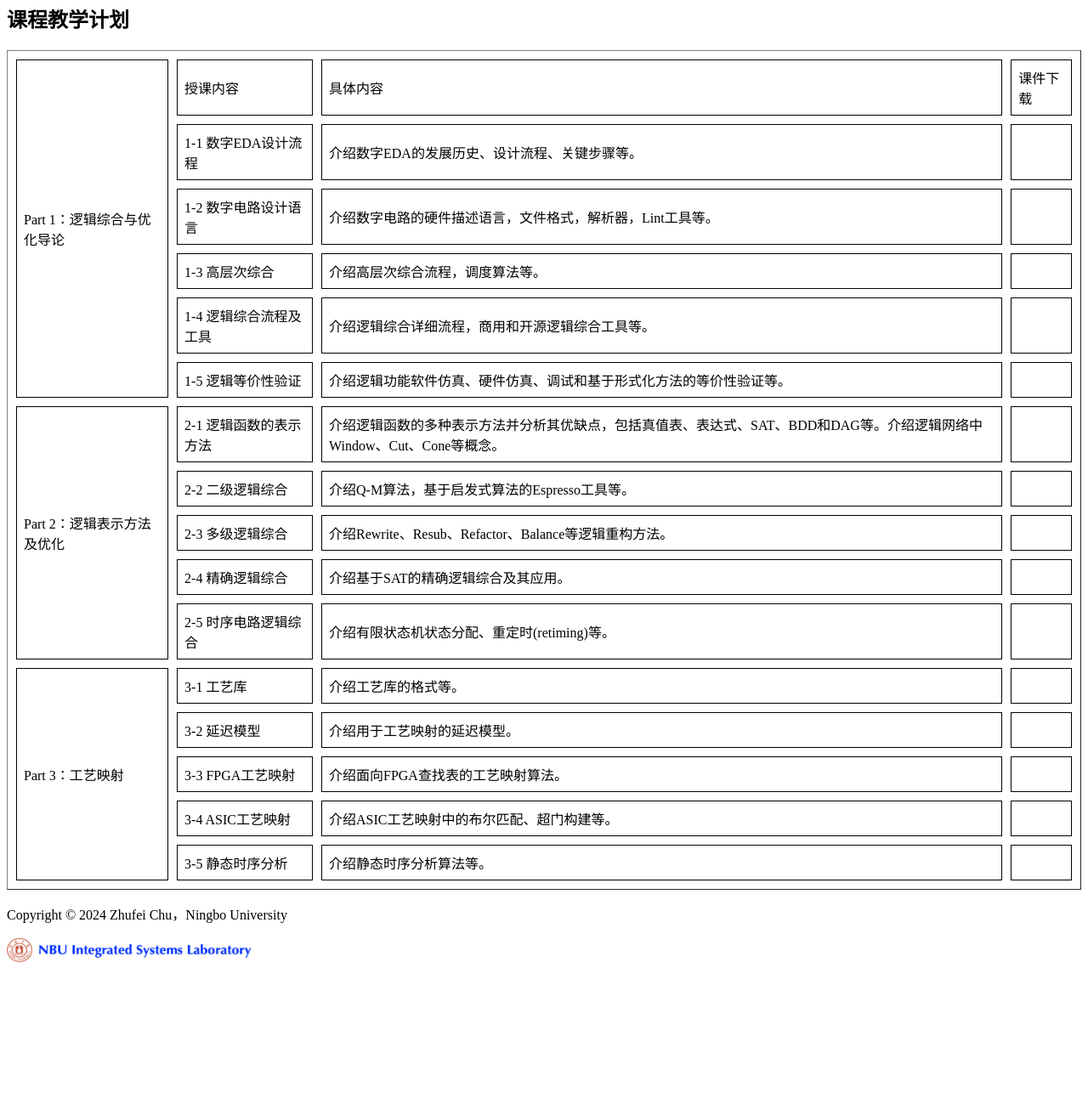
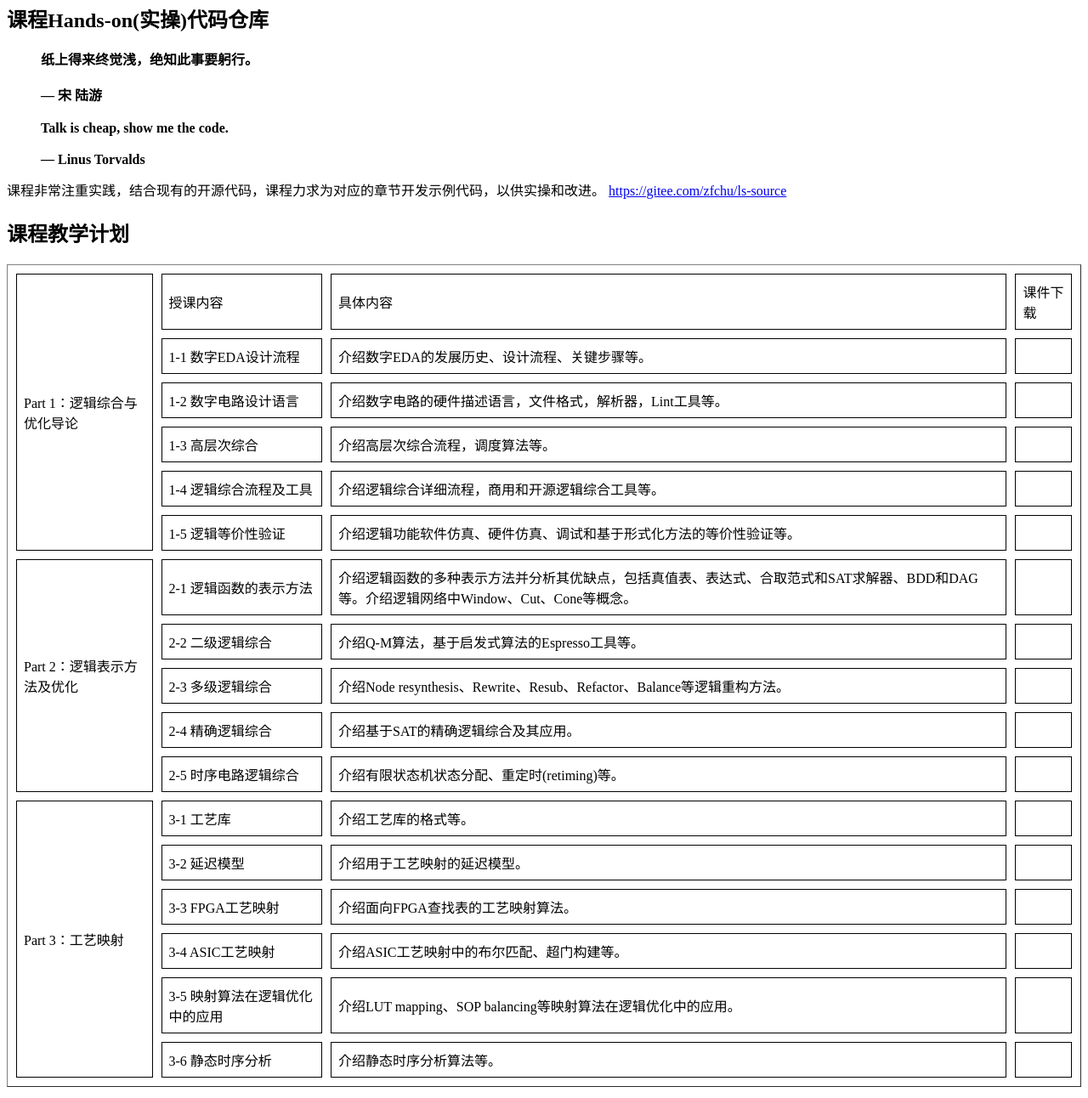
Before and after one commit to wjrforcyber/nbulsi.github.io, a plain HTML site: page index.html in a window 1280 px wide. Shown: the part 460-1752 px from the top of the page at 85% size. Before the commit the page ends 1613 px from the top, so only its background shows below. Drawn offline with Linux system fonts and the light colour scheme.

Commit message:
course website

```diff
--- a/index.html
+++ b/index.html
@@ -6,6 +6,10 @@
     <title>逻辑综合与优化 (Logic Synthesis and Optimization)</title>
     <link rel="stylesheet" href="styles.css">
     <style>
+      p {
+        line-height: 1.5;
+        }
+
       .custom-table
         {
           border-collapse: separate;
@@ -16,6 +20,9 @@
           border: 1px solid black;
           padding: 8px;
         }
+      .quote {
+        font-weight: bold;
+      }
     </style>
 </head>
 
@@ -46,6 +53,23 @@
         </ol>
         </p>
         </section>
+
+        <h2>课程Hands-on(实操)代码仓库</h2>
+
+        <blockquote class="quote">
+          <p>纸上得来终觉浅，绝知此事要躬行。</p>
+          <footer>— 宋 陆游</footer>
+        </blockquote>
+
+        <blockquote class="quote">
+          <p>Talk is cheap, show me the code.</p>
+          <footer>— Linus Torvalds</footer>
+        </blockquote>
+
+          <p>课程非常注重实践，结合现有的开源代码，课程力求为对应的章节开发示例代码，以供实操和改进。
+          <a href="https://gitee.com/zfchu/ls-source">
+            https://gitee.com/zfchu/ls-source</a>
+          </p>
 
         <section>
           <h2>课程教学计划</h2>
@@ -86,7 +110,7 @@
             <tr>
               <td rowspan="5">Part 2：逻辑表示方法及优化</td>
               <td>2-1 逻辑函数的表示方法</td>
-              <td>介绍逻辑函数的多种表示方法并分析其优缺点，包括真值表、表达式、SAT、BDD和DAG等。介绍逻辑网络中Window、Cut、Cone等概念。</td>
+              <td>介绍逻辑函数的多种表示方法并分析其优缺点，包括真值表、表达式、合取范式和SAT求解器、BDD和DAG等。介绍逻辑网络中Window、Cut、Cone等概念。</td>
               <td></td>
             </tr>
             <tr>
@@ -96,7 +120,7 @@
             </tr>
             <tr>
               <td>2-3 多级逻辑综合</td>
-              <td>介绍Rewrite、Resub、Refactor、Balance等逻辑重构方法。</td>
+              <td>介绍Node resynthesis、Rewrite、Resub、Refactor、Balance等逻辑重构方法。</td>
               <td></td>
             </tr>
             <tr>
@@ -111,7 +135,7 @@
             </tr>
             <!-- 第三部分 -->
             <tr>
-              <td rowspan="5">Part 3：工艺映射</td>
+              <td rowspan="6">Part 3：工艺映射</td>
               <td>3-1 工艺库</td>
               <td>介绍工艺库的格式等。</td>
               <td></td>
@@ -132,7 +156,12 @@
               <td></td>
             </tr>
             <tr>
-              <td>3-5 静态时序分析</td>
+              <td>3-5 映射算法在逻辑优化中的应用</td>
+              <td>介绍LUT mapping、SOP balancing等映射算法在逻辑优化中的应用。</td>
+              <td></td>
+            </tr>
+            <tr>
+              <td>3-6 静态时序分析</td>
               <td>介绍静态时序分析算法等。</td>
               <td></td>
             </tr>
```
